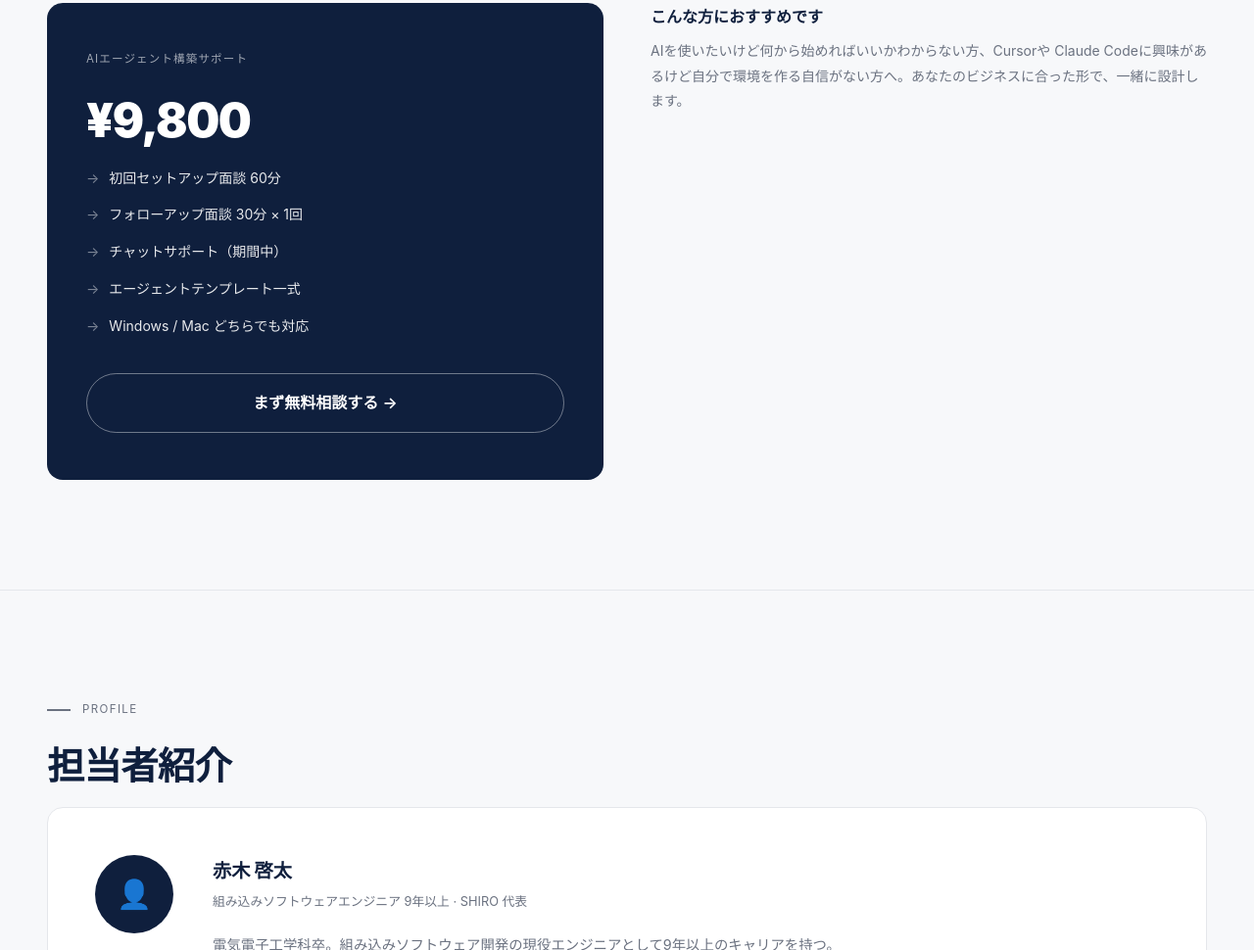
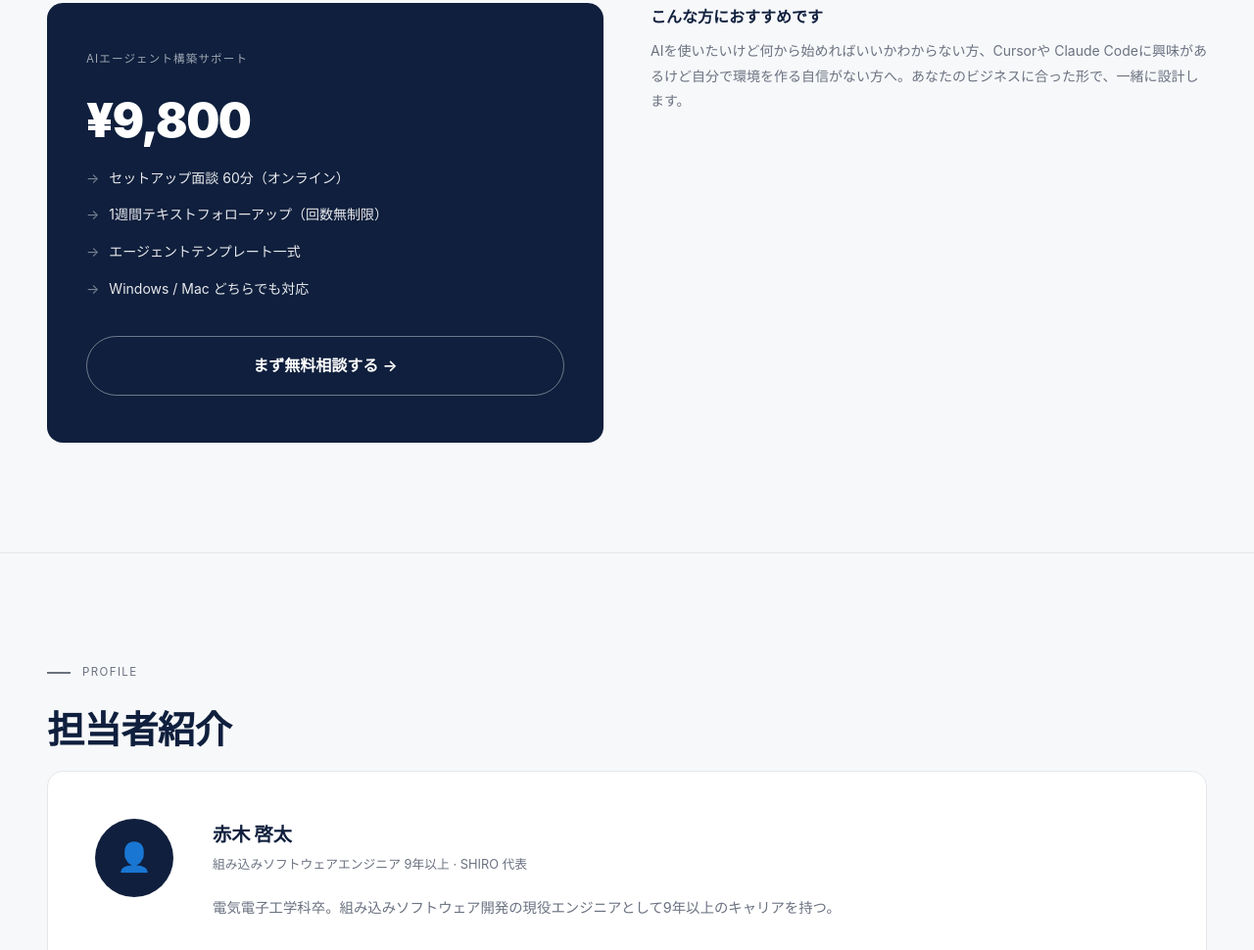
Before and after one commit to moneyplanadviser/cursor-agent-service, a plain HTML site: page index.html in a window 1280 px wide. Shown: the part 4822-5792 px from the top of the page at 98% size. Drawn offline with Linux system fonts and the light colour scheme.

Commit message:
Update service features: replace follow-up meeting with 1-week text support
Co-Authored-By: Claude Sonnet 4.6 <noreply@anthropic.com>

```diff
--- a/index.html
+++ b/index.html
@@ -697,9 +697,8 @@
       <div class="price-tag">AIエージェント構築サポート</div>
       <div class="price-amount">¥9,800</div>
       <ul class="price-features">
-        <li>初回セットアップ面談 60分</li>
-        <li>フォローアップ面談 30分 × 1回</li>
-        <li>チャットサポート（期間中）</li>
+        <li>セットアップ面談 60分（オンライン）</li>
+        <li>1週間テキストフォローアップ（回数無制限）</li>
         <li>エージェントテンプレート一式</li>
         <li>Windows / Mac どちらでも対応</li>
       </ul>
```
